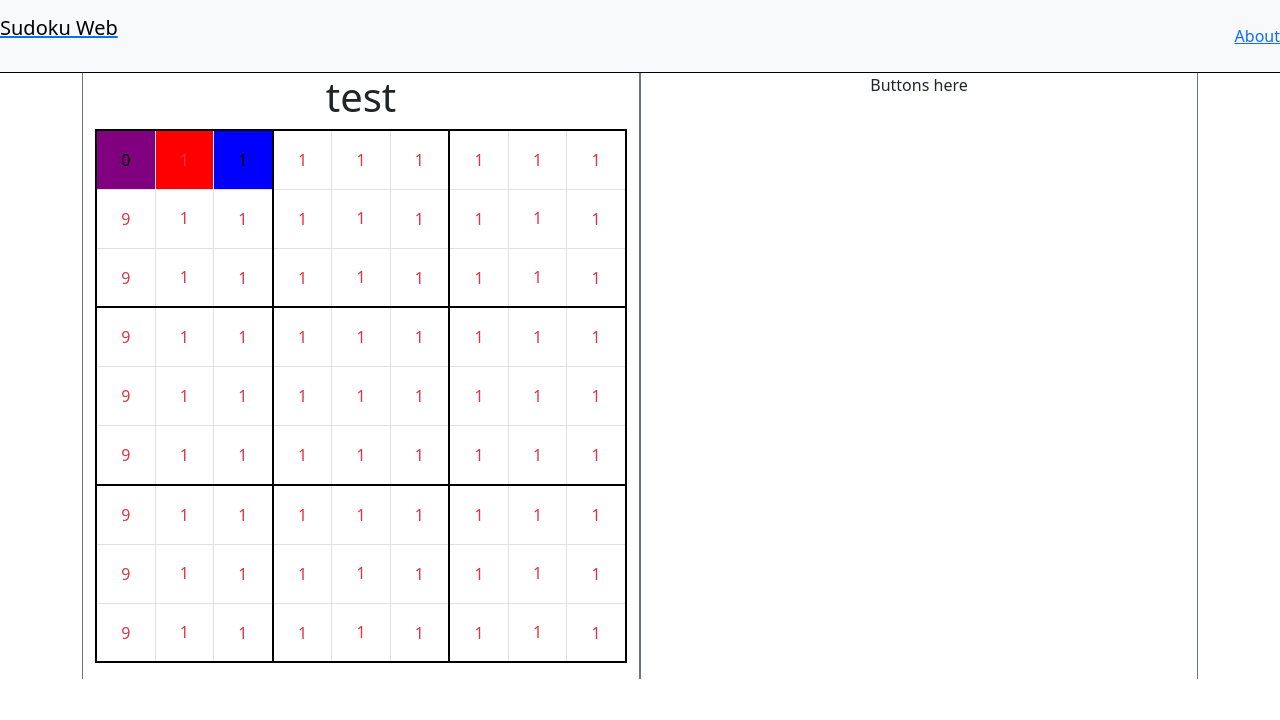
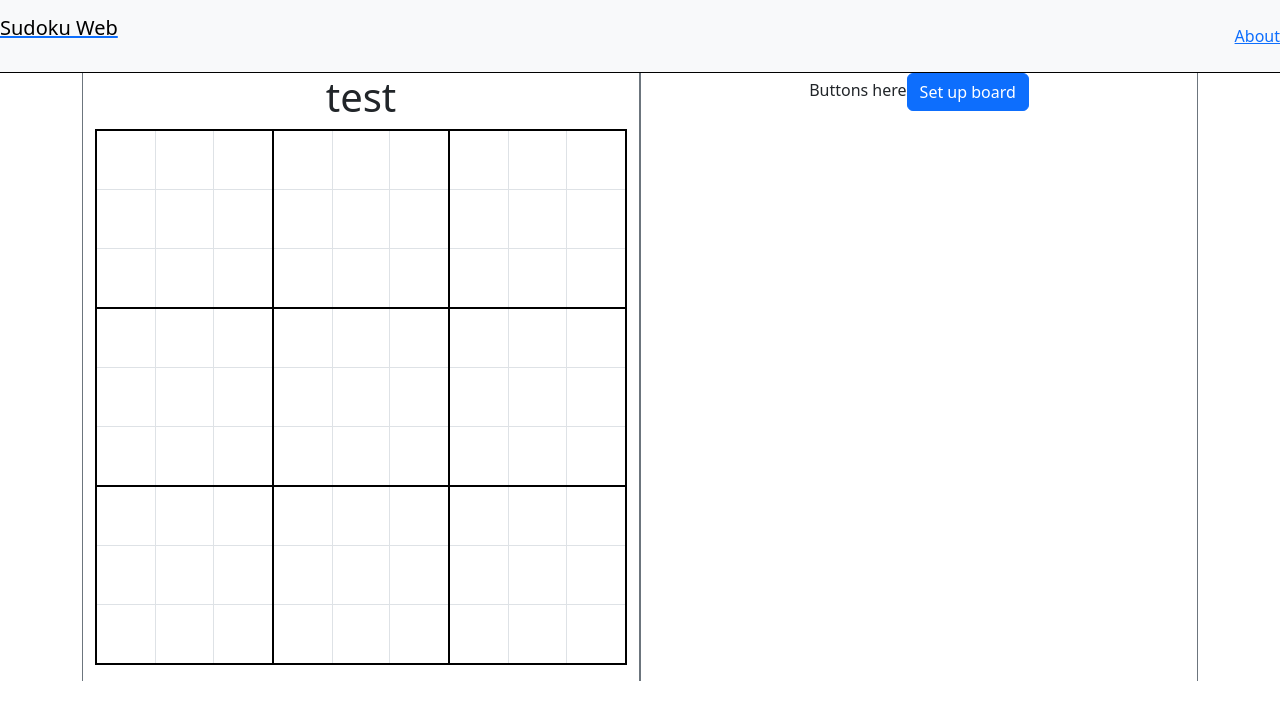
Before and after one commit to Kjaerandsen/SudokuWeb, a Next.js app in the folder sudoku-web/: page / in a window 1280 px wide. Shown: the top 720 px of the page. Built offline with nearby package versions, Linux system fonts and the light colour scheme.

Commit message:
Consolidated sudoku board and buttons to the same file, added board setup functions.

```diff
--- a/sudoku-web/src/app/SudokuBoard.js
+++ b/sudoku-web/src/app/SudokuBoard.js
@@ -13,6 +13,36 @@ export default function SudokuBoard() {
 
     */
 
+    function setStartingPosition(values) {
+        let boardData = []
+        values.forEach(value => {
+            boardData.push({"val":value,"isSelected":false,"isValid":true})
+        })
+        setData(boardData)
+    }
+
+    // Data for the board state
+    const [data, setData] = useState([
+        {"val":0,"isValid":true},{"val":0,"isValid":true},{"val":0,"isValid":true},{"val":0,"isValid":true},{"val":0,"isValid":true},{"val":0,"isValid":true},
+        {"val":0,"isValid":true},{"val":0,"isValid":true},{"val":0,"isValid":true},{"val":0,"isValid":true},{"val":0,"isValid":true},
+        {"val":0,"isValid":true},{"val":0,"isValid":true},{"val":0,"isValid":true},{"val":0,"isValid":true},{"val":0,"isValid":true},{"val":0,"isValid":true},
+        {"val":0,"isValid":true},{"val":0,"isValid":true},{"val":0,"isValid":true},{"val":0,"isValid":true},{"val":0,"isValid":true},
+        {"val":0,"isValid":true},{"val":0,"isValid":true},{"val":0,"isValid":true},{"val":0,"isValid":true},{"val":0,"isValid":true},{"val":0,"isValid":true},
+        {"val":0,"isValid":true},{"val":0,"isValid":true},{"val":0,"isValid":true},{"val":0,"isValid":true},{"val":0,"isValid":true},
+        {"val":0,"isValid":true},{"val":0,"isValid":true},{"val":0,"isValid":true},{"val":0,"isValid":true},{"val":0,"isValid":true},{"val":0,"isValid":true},
+        {"val":0,"isValid":true},{"val":0,"isValid":true},{"val":0,"isValid":true},{"val":0,"isValid":true},{"val":0,"isValid":true},
+        {"val":0,"isValid":true},{"val":0,"isValid":true},{"val":0,"isValid":true},{"val":0,"isValid":true},{"val":0,"isValid":true},{"val":0,"isValid":true},
+        {"val":0,"isValid":true},{"val":0,"isValid":true},{"val":0,"isValid":true},{"val":0,"isValid":true},{"val":0,"isValid":true},
+        {"val":0,"isValid":true},{"val":0,"isValid":true},{"val":0,"isValid":true},{"val":0,"isValid":true},{"val":0,"isValid":true},{"val":0,"isValid":true},
+        {"val":0,"isValid":true},{"val":0,"isValid":true},{"val":0,"isValid":true},{"val":0,"isValid":true},{"val":0,"isValid":true},
+        {"val":0,"isValid":true},{"val":0,"isValid":true},{"val":0,"isValid":true},{"val":0,"isValid":true},{"val":0,"isValid":true},{"val":0,"isValid":true},
+        {"val":0,"isValid":true},{"val":0,"isValid":true},{"val":0,"isValid":true},{"val":0,"isValid":true},{"val":0,"isValid":true},
+        {"val":0,"isValid":true},{"val":0,"isValid":true},{"val":0,"isValid":true},{"val":0,"isValid":true},{"val":0,"isValid":true},{"val":0,"isValid":true},
+        {"val":0,"isValid":true},{"val":0,"isValid":true},{"val":0,"isValid":true},{"val":0,"isValid":true},{"val":0,"isValid":true},
+        {"val":0,"isValid":true},{"val":0,"isValid":true},{"val":0,"isValid":true},{"val":0,"isValid":true},{"val":0,"isValid":true},{"val":0,"isValid":true},
+        {"val":0,"isValid":true},{"val":0,"isValid":true},{"val":0,"isValid":true},{"val":0,"isValid":true},{"val":0,"isValid":true},
+    ])
+    /*
     const [data, setData] = useState([
         {"val":0,"isSelected":true,"isValid":true}, {"val":1,"isMarked":true,"isValid":false}, {"val":1,"isMarked":true,"isValid":true}, {"val":1}, {"val":1}, {"val":1}, {"val":1}, {"val":1}, {"val":1},
         {"val":9}, {"val":1}, {"val":1}, {"val":1}, {"val":1}, {"val":1}, {"val":1}, {"val":1}, {"val":1},
@@ -23,6 +53,12 @@ export default function SudokuBoard() {
         {"val":9}, {"val":1}, {"val":1}, {"val":1}, {"val":1}, {"val":1}, {"val":1}, {"val":1}, {"val":1},
         {"val":9}, {"val":1}, {"val":1}, {"val":1}, {"val":1}, {"val":1}, {"val":1}, {"val":1}, {"val":1},
         {"val":9}, {"val":1}, {"val":1}, {"val":1}, {"val":1}, {"val":1}, {"val":1}, {"val":1}, {"val":1}])
+    */
+
+    // Data for the solved board state
+    const [solvedBoard, setSolvedBoard] = useState(
+        [2,5,1,7,4,3,9,6,8,3,9,4,6,2,8,5,1,7,6,8,7,,5,1,3,4,2,8,3,6,2,7,4,1,5,9,8,2,4,9,4,2,8,1,5,6,7,3,5,7,9,1,8,2,4,3,6,4,2,3,5,6,9,7,8,1,1,6,8,4,3,7,2,9,5]
+    )
 
     /*
         id, is automatic, not important
@@ -62,9 +98,8 @@ export default function SudokuBoard() {
                     <td className="align-items-center justify-content-center border" style={data.isSelected ? {backgroundColor: 'purple'} :
                     data.isMarked && data.isValid ? {backgroundColor: 'blue'} : data.isMarked && !data.isValid ? {backgroundColor: 'red'} : {}}
                     id={x + props.indexStart} key={x} onClick={() => OnItemClick(x + props.indexStart)}>
-
                         <div style={{aspectRatio:1/1}} className={data.isValid ? "d-flex align-items-center justify-content-center" : "text-danger d-flex align-items-center justify-content-center"}>
-                            {data.val}</div>
+                            {data.val > 0 && data.val}</div>
                     </td>
                 ))}
             </tr>
@@ -73,6 +108,7 @@ export default function SudokuBoard() {
 
     return (
         <>
+        <div className="col-12 col-md-6 border-end border-start border-secondary">
             <h1>test</h1>
             <table className="table table-bordered bg-primary" style={{border:'2px solid black'}}>
                 <tbody>
@@ -85,10 +121,25 @@ export default function SudokuBoard() {
                     <SudokuRow items={data.slice(54, 63)} indexStart = {54} />
                     <SudokuRow items={data.slice(63, 72)} indexStart = {63} />
                     <SudokuRow items={data.slice(72, 81)} indexStart = {72} />
-
                 </tbody>
             </table>
-
+        </div>
+        <div className="col-12 col-md-6 border-end border-start border-secondary">
+            Buttons here
+            <button type="button" className="btn btn-primary" onClick={() => setStartingPosition([
+                0,0,0,0,0,3,9,6,8,
+                0,0,4,6,2,0,5,1,0,
+                0,8,7,0,5,0,0,0,2,
+                0,0,0,2,7,0,0,0,9,
+                7,1,0,0,0,0,0,2,4,
+                9,0,0,0,1,5,0,0,0,
+                5,0,0,0,8,0,4,3,0,
+                0,2,3,0,6,9,7,0,0,
+                1,6,8,4,0,0,0,0,0
+            ])}>
+            Set up board
+            </button>
+        </div>
         </>
     )
 }
--- a/sudoku-web/src/app/page.js
+++ b/sudoku-web/src/app/page.js
@@ -4,12 +4,7 @@ export default function Home() {
   return (
     <main className="container-xl main-container bg-white text-center">
       <div className="row col-12 m-0">
-        <div className="col-12 col-md-6 border-end border-start border-secondary">
-          <SudokuBoard />
-        </div>
-        <div className="col-12 col-md-6 border-end border-start border-secondary">
-          Buttons here
-        </div>
+        <SudokuBoard/>
       </div>
     </main>
   )
```
Lines whose indentation alone changed are shown as unchanged.
